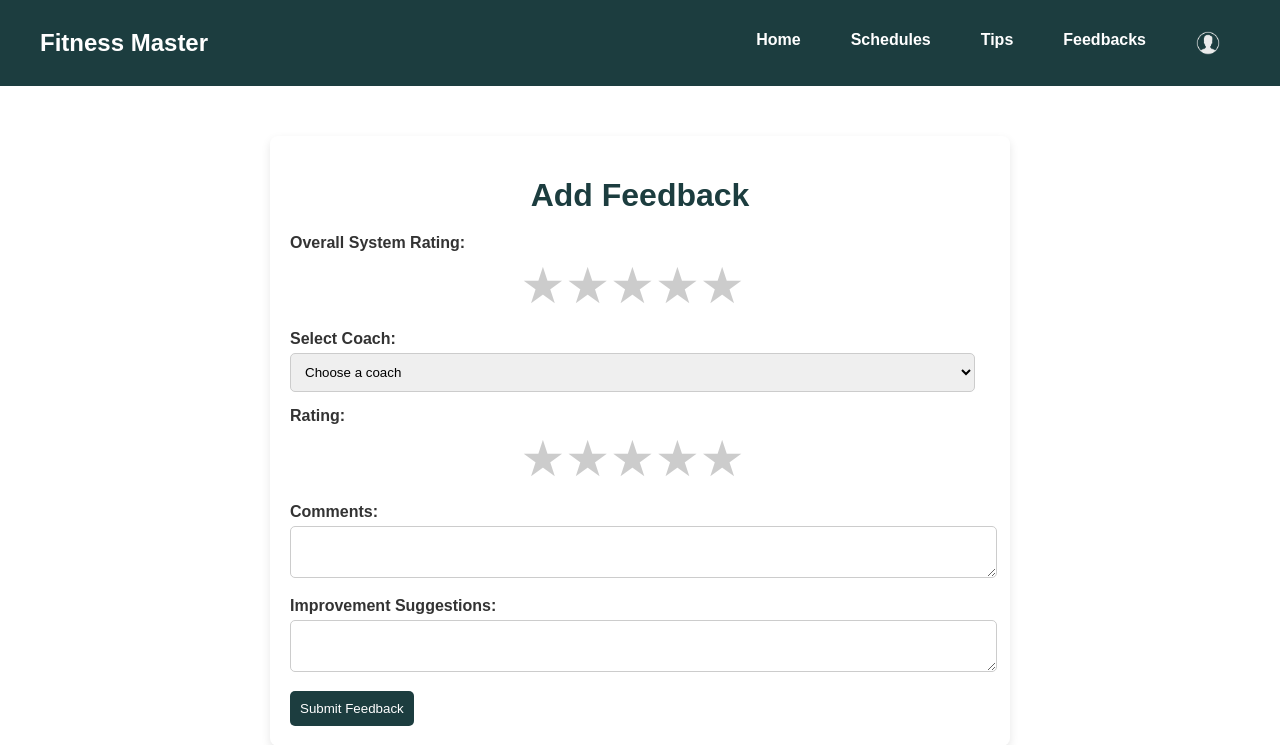
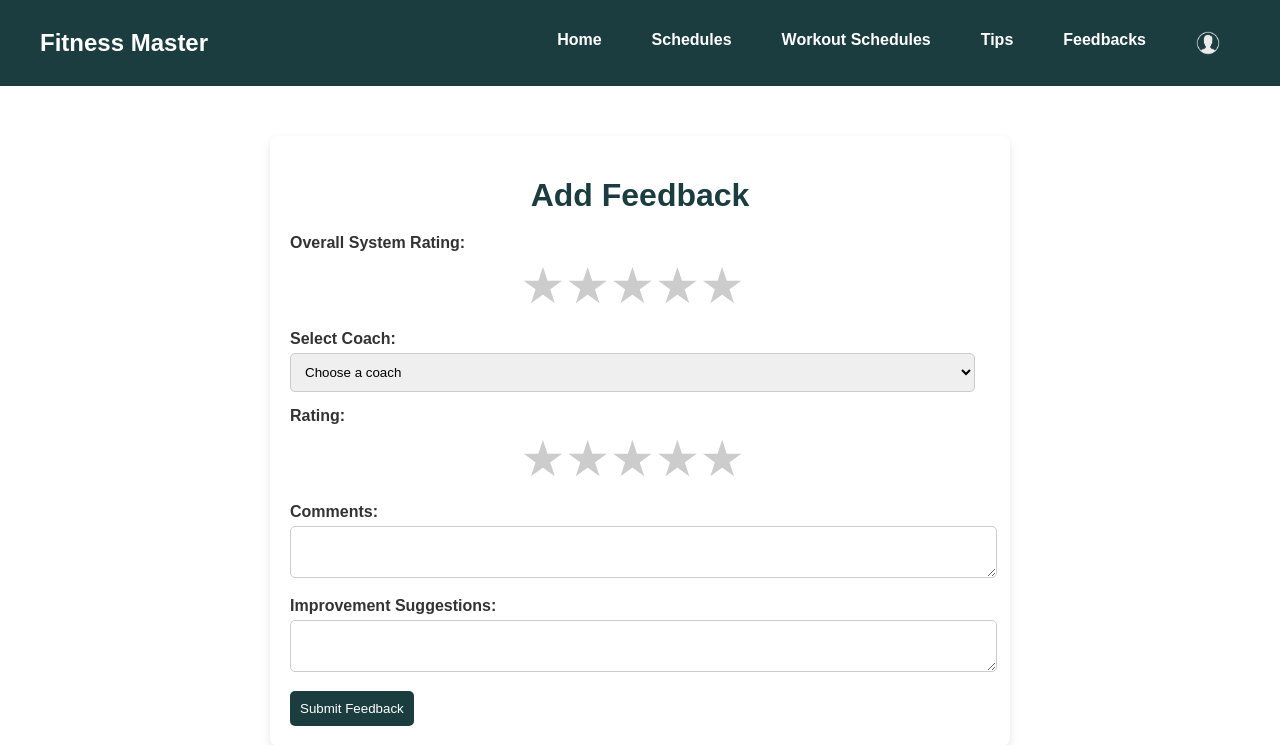
Before and after one commit to YeharaDananjaya/Project-06---Fitness-Master, a PHP site: page /add_feedback.php in a window 1280 px wide. Shown: the top 745 px of the page. Run offline with PHP 8.4, Linux system fonts and the light colour scheme; a user stored in the database is signed in; data comes from the database, SQL or seed files in the repository.

Commit message:
commit navbar change

```diff
--- a/src/navbar.php
+++ b/src/navbar.php
@@ -1,6 +1,6 @@
 <?php
 
-
+session_start();
 // Include your database connection file
 require('db.php'); // Ensure db.php sets up a MySQLi connection
 
@@ -88,6 +88,9 @@ if (isset($_POST['logout'])) {
                         <a href="view_schedule.php" style="text-decoration: none; color: white; font-weight: 600; padding: 10px 15px; border-radius: 5px; transition: background-color 0.3s, transform 0.3s, box-shadow 0.3s;">Schedules</a>
                     </li>
                     <li>
+                        <a href="view_schedule.php" style="text-decoration: none; color: white; font-weight: 600; padding: 10px 15px; border-radius: 5px; transition: background-color 0.3s, transform 0.3s, box-shadow 0.3s;">Workout Schedules</a>
+                    </li>
+                    <li>
                         <a href="" style="text-decoration: none; color: white; font-weight: 600; padding: 10px 15px; border-radius: 5px; transition: background-color 0.3s, transform 0.3s, box-shadow 0.3s;">Tips</a>
                     </li>
                     <li>
```
